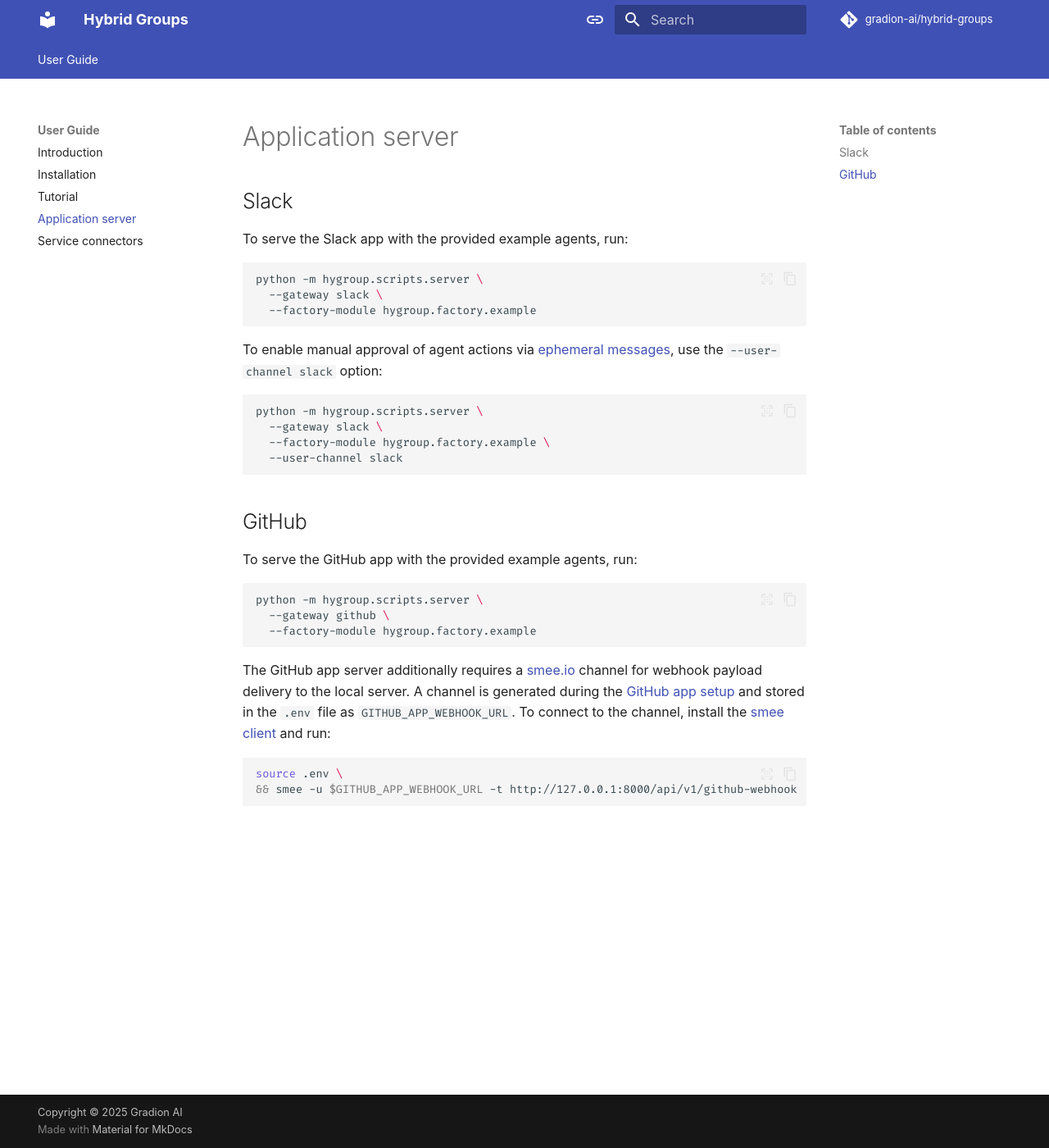
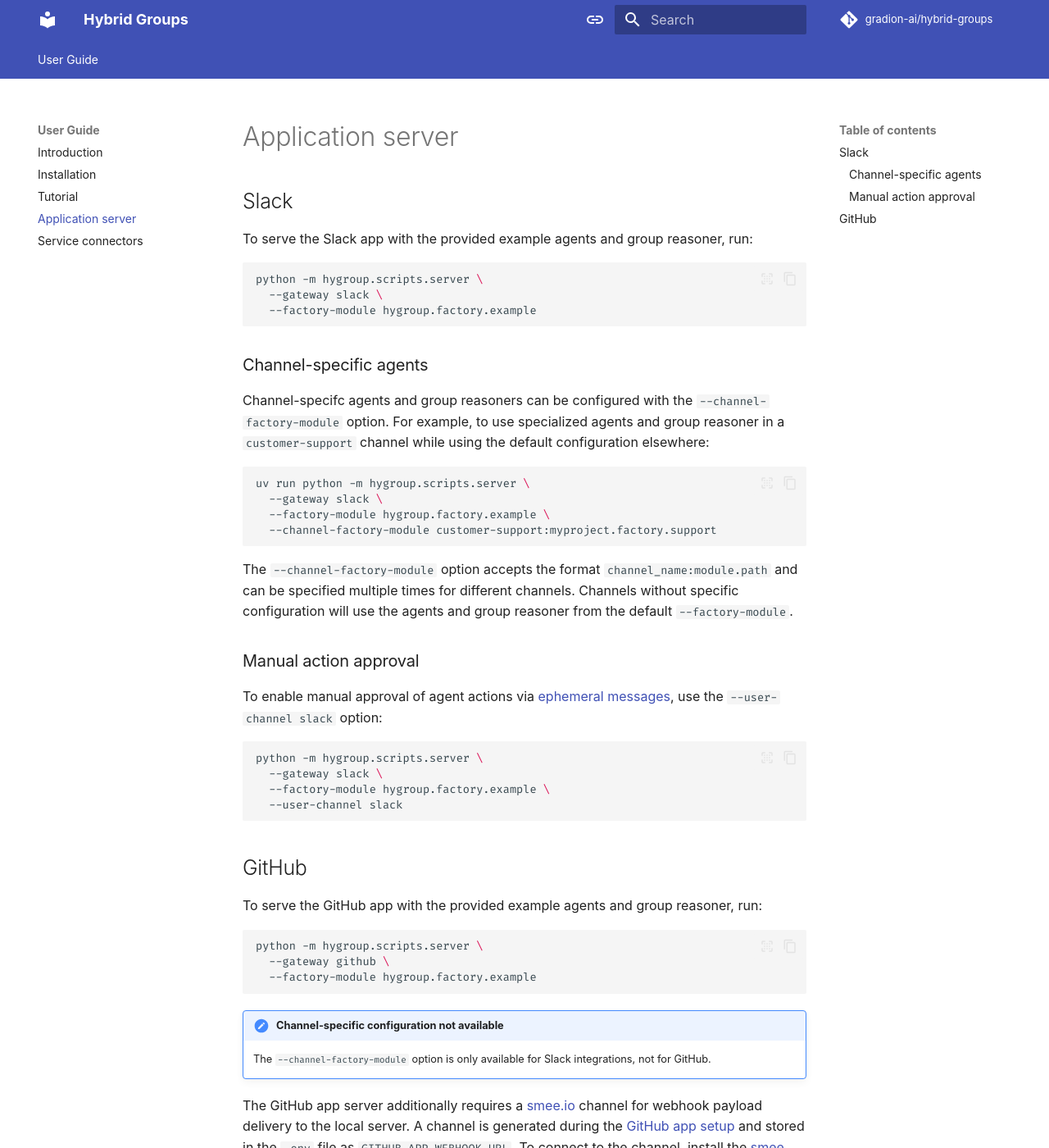
Before and after one commit to gradion-ai/hybrid-groups, an MkDocs documentation site: the page built from docs/application-server.md, in a window 1280 px wide and 1400 px high. Shown: the whole window at 82% size. Built offline with MkDocs 1.6.1 and Material for MkDocs 9.7.7, drawn with Linux system fonts in a browser that asks for light colours; some web fonts are replaced; comment, search, counter and statistics services are not loaded.

Commit message:
Channel-specific factories

````diff
--- a/docs/application-server.md
+++ b/docs/application-server.md
@@ -2,13 +2,28 @@
 
 ## Slack
 
-To serve the Slack app with the provided example agents, run:
+To serve the Slack app with the provided example agents and group reasoner, run:
 
 ```shell
 python -m hygroup.scripts.server \
   --gateway slack \
   --factory-module hygroup.factory.example
 ```
+
+### Channel-specific agents
+
+Channel-specifc agents and group reasoners can be configured with the `--channel-factory-module` option. For example, to use specialized agents and group reasoner in a `customer-support` channel while using the default configuration elsewhere:
+
+```shell
+uv run python -m hygroup.scripts.server \
+  --gateway slack \
+  --factory-module hygroup.factory.example \
+  --channel-factory-module customer-support:myproject.factory.support
+```
+
+The `--channel-factory-module` option accepts the format `channel_name:module.path` and can be specified multiple times for different channels. Channels without specific configuration will use the agents and group reasoner from the default `--factory-module`.
+
+### Manual action approval
 
 To enable manual approval of agent actions via [ephemeral messages](https://api.slack.com/surfaces/messages#ephemeral), use the `--user-channel slack` option:
 
@@ -21,7 +36,7 @@
 
 ## GitHub
 
-To serve the GitHub app with the provided example agents, run:
+To serve the GitHub app with the provided example agents and group reasoner, run:
 
 ```shell
 python -m hygroup.scripts.server \
@@ -29,6 +44,10 @@
   --factory-module hygroup.factory.example
 ```
 
+!!! Note "Channel-specific configuration not available"
+
+    The `--channel-factory-module` option is only available for Slack integrations, not for GitHub.
+
 The GitHub app server additionally requires a [smee.io](https://smee.io/) channel for webhook payload delivery to the local server. A channel is generated during the [GitHub app setup](installation.md#github-app)  and stored in the `.env` file as `GITHUB_APP_WEBHOOK_URL`. To connect to the channel, install the [smee client](https://github.com/probot/smee-client) and run:
 
 ```shell
````
Also changed, not shown: README.md (+2 -2 lines), docs/index.md (+2 -2 lines), docs/tutorial.md (+6 -7 lines), hygroup/factory/prompts/reasoner.md (renamed from hygroup/factory/prompts/group.md), 2 other files.
